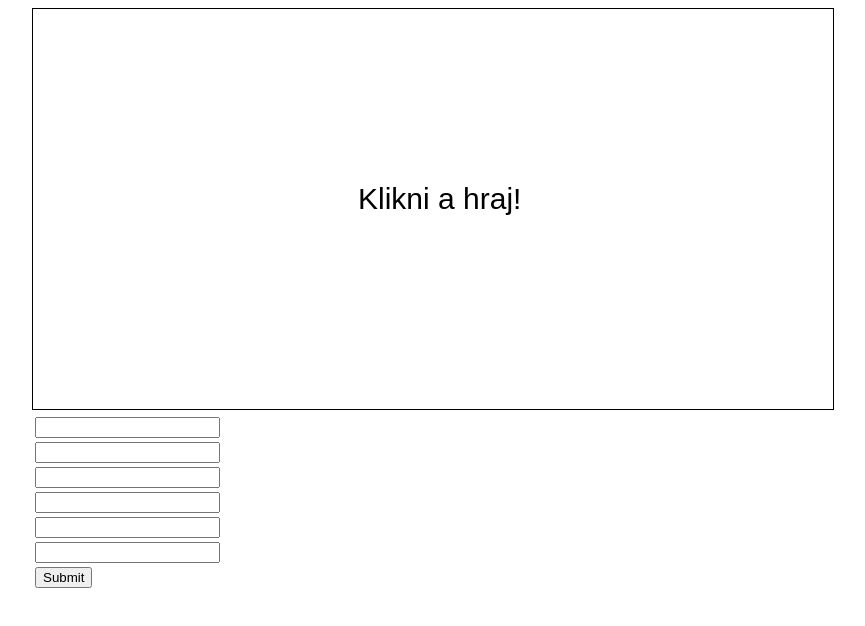
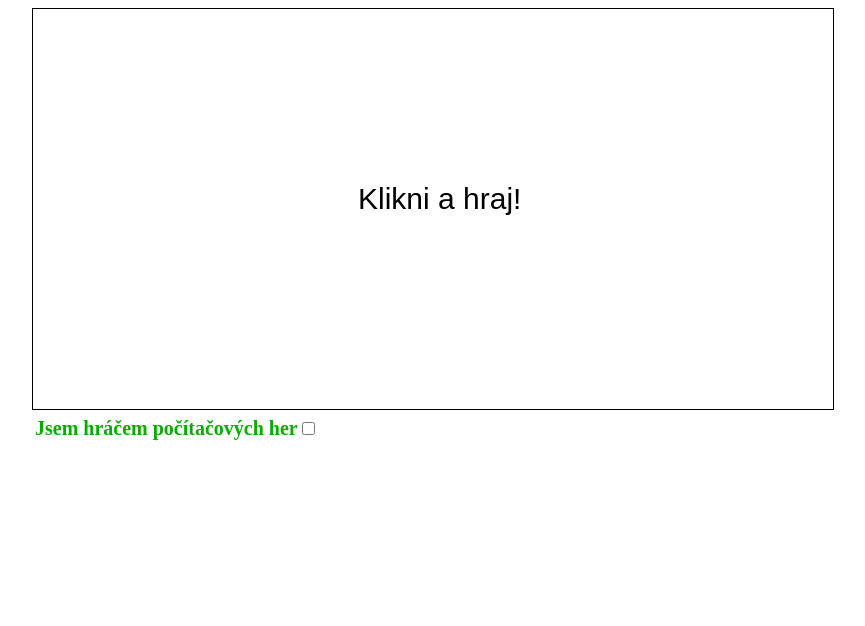
Before and after one commit to krejcon3/zatlanka, a plain HTML site: page klikatko/index.html in a window 1280 px wide. Shown: the whole page, without its empty margins (207-1072 px from the left). Drawn offline with Linux system fonts and the light colour scheme.

Commit message:
dodelani

```diff
--- a/klikatko/index.html
+++ b/klikatko/index.html
@@ -10,12 +10,12 @@
 		<canvas id="canvas" height="400px" width="800px"></canvas>
 		<form id="form" action="./src/controller.php" method="post">
 			<table>
-				<tr><td><input type="text" name="type"></td></tr>
-				<tr><td><input type="text" id="time_1" name="first_time"></td></tr>
-				<tr><td><input type="text" id="time_2" name="second_time"></td></tr>
-				<tr><td><input type="text" id="time_3" name="third_time"></td></tr>
-				<tr><td><input type="text" id="time_4" name="forth_time"></td></tr>
-				<tr><td><input type="text" id="time_5" name="fifth_time"></td></tr>
+				<tr><td><label>Jsem hráčem počítačových her<input type="checkbox" name="type"></label></td></tr>
+				<tr><td><input type="hidden" id="time_1" name="first_time"></td></tr>
+				<tr><td><input type="hidden" id="time_2" name="second_time"></td></tr>
+				<tr><td><input type="hidden" id="time_3" name="third_time"></td></tr>
+				<tr><td><input type="hidden" id="time_4" name="forth_time"></td></tr>
+				<tr><td><input type="hidden" id="time_5" name="fifth_time"></td></tr>
 				<tr><td><input type="submit"></td></tr>
 			</table>
 		</form>
--- a/klikatko/src/style.css
+++ b/klikatko/src/style.css
@@ -6,3 +6,13 @@
 #canvas {
     border: 1px solid black;
 }
+
+form input[type=submit] {
+    display: none;
+}
+
+form label {
+    font-size: 20px;
+    font-weight: bold;
+    color: #09ab00;
+}
```
